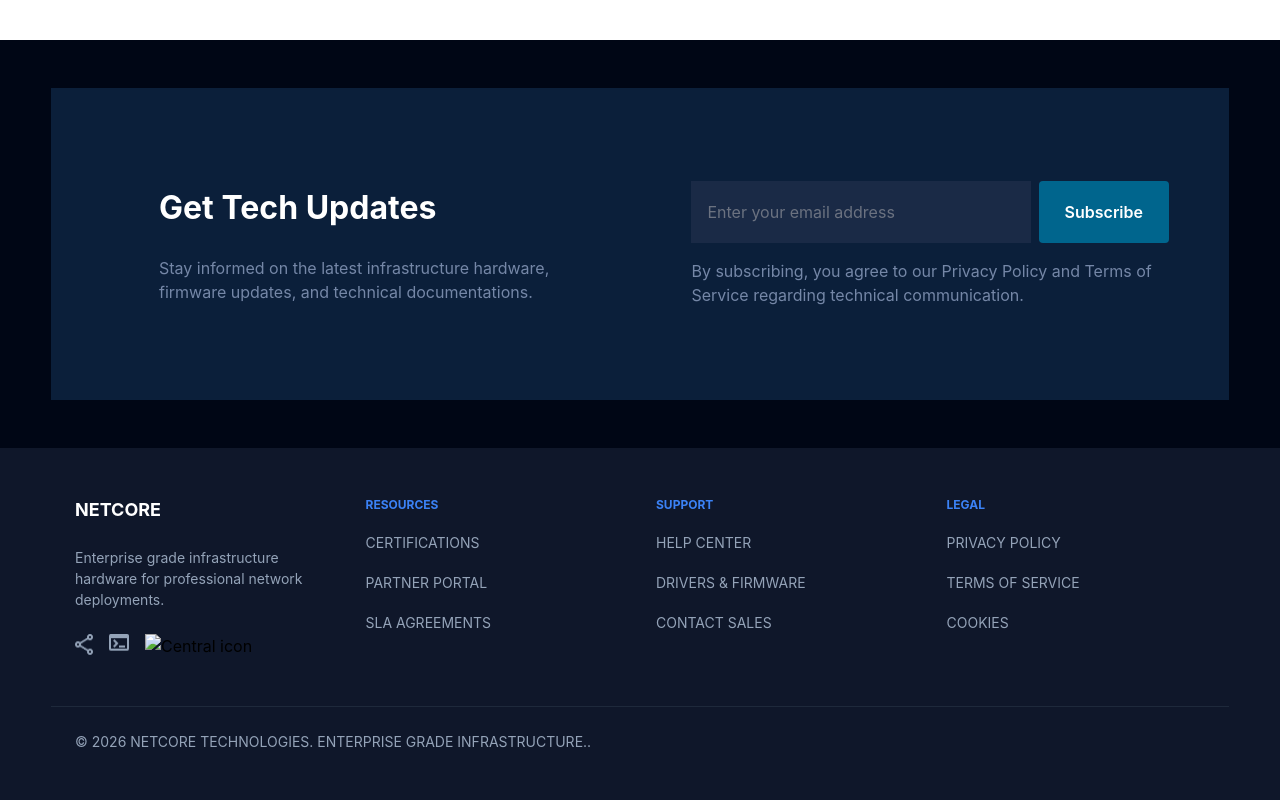
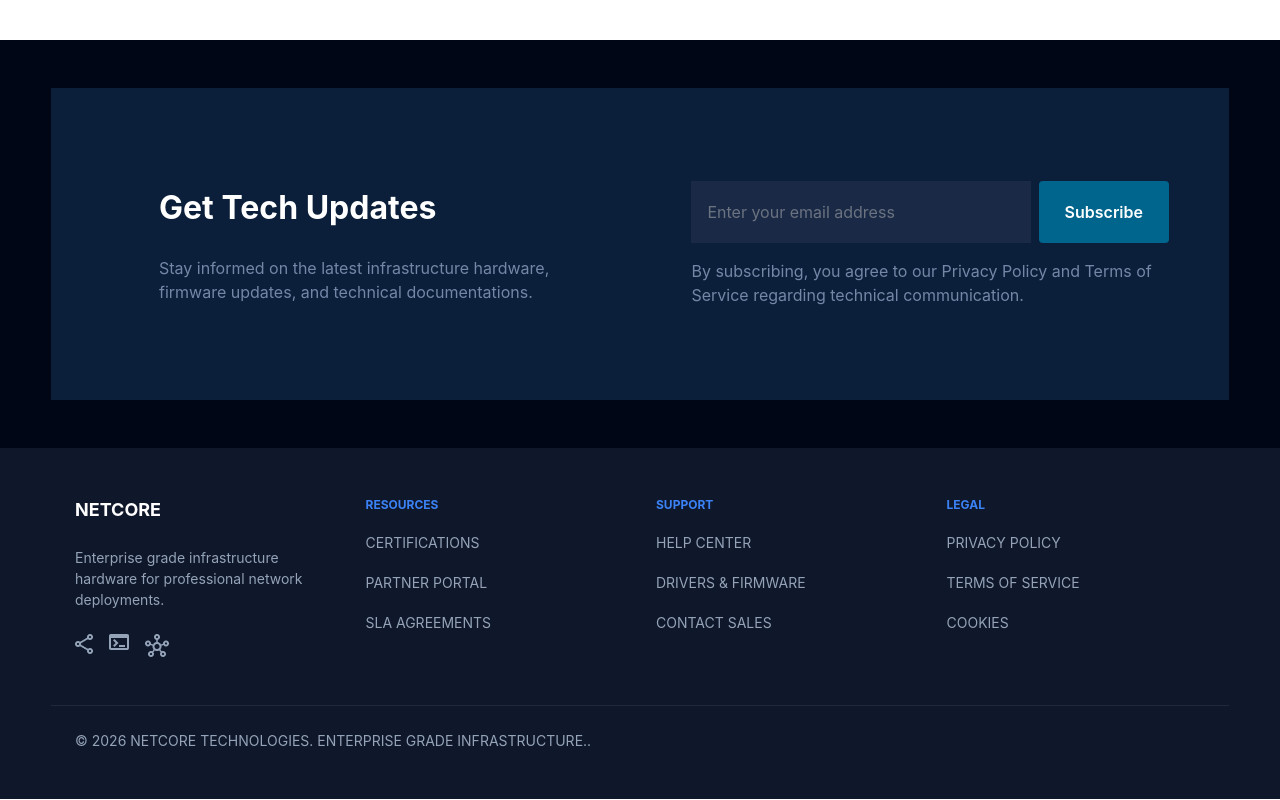
Before and after one commit to MohammedBazzar/BLACKWALL, a website: page index.html in a window 1280 px wide. Shown: the part 2117-2917 px from the top of the page. Drawn offline with Linux system fonts and the light colour scheme; the site is published under a folder, as on GitHub Pages, so addresses that start at the root find nothing.

Commit message:
fix central icon

```diff
--- a/index.html
+++ b/index.html
@@ -381,7 +381,7 @@
                     <div class="footerIcons flex flex-row gap-4 pt-2">
                         <img src="./assets/Imgs/FooterIcons/Share.png" alt="Share icon">
                         <img src="./assets/Imgs/FooterIcons/CLI.png" alt="CLI icon">
-                        <img src="/assets/Imgs/FooterIcons/Central.png" alt="Central icon">
+                        <img src="./assets/Imgs/FooterIcons/Central.png" alt="Central icon">
                     </div>
                 </div>
                 <div class="fotterCard flex flex-col gap-4">
```
